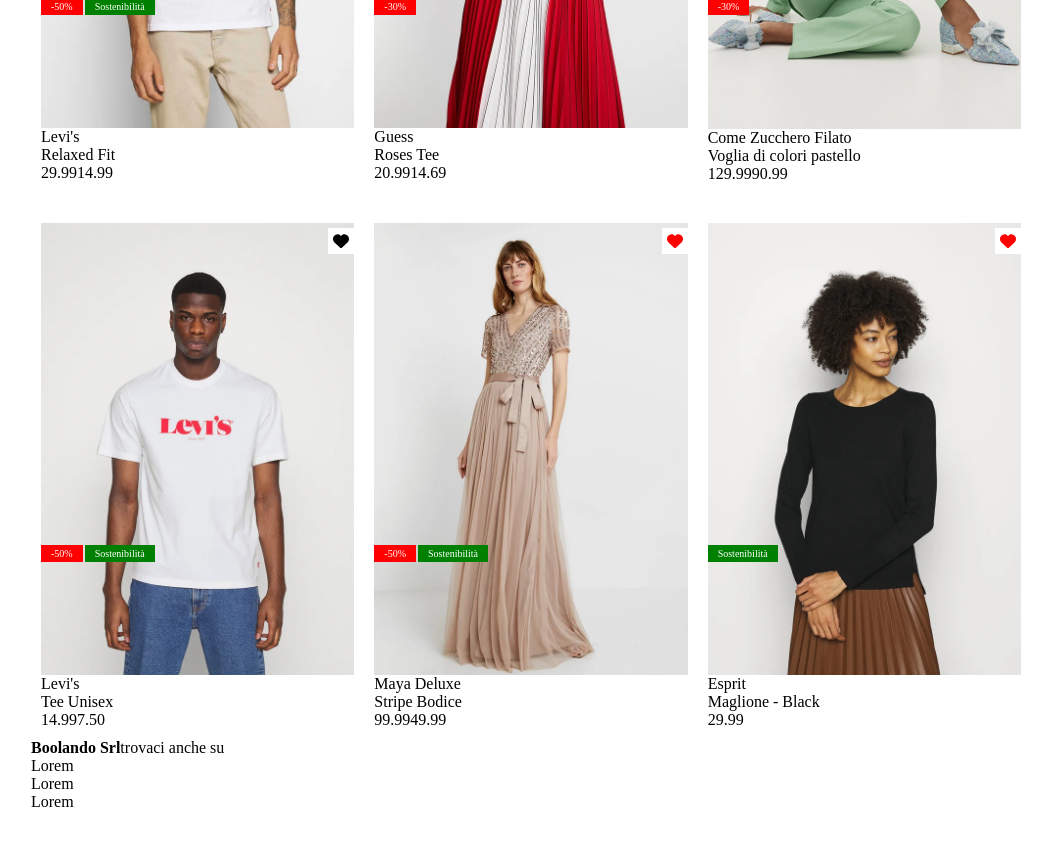
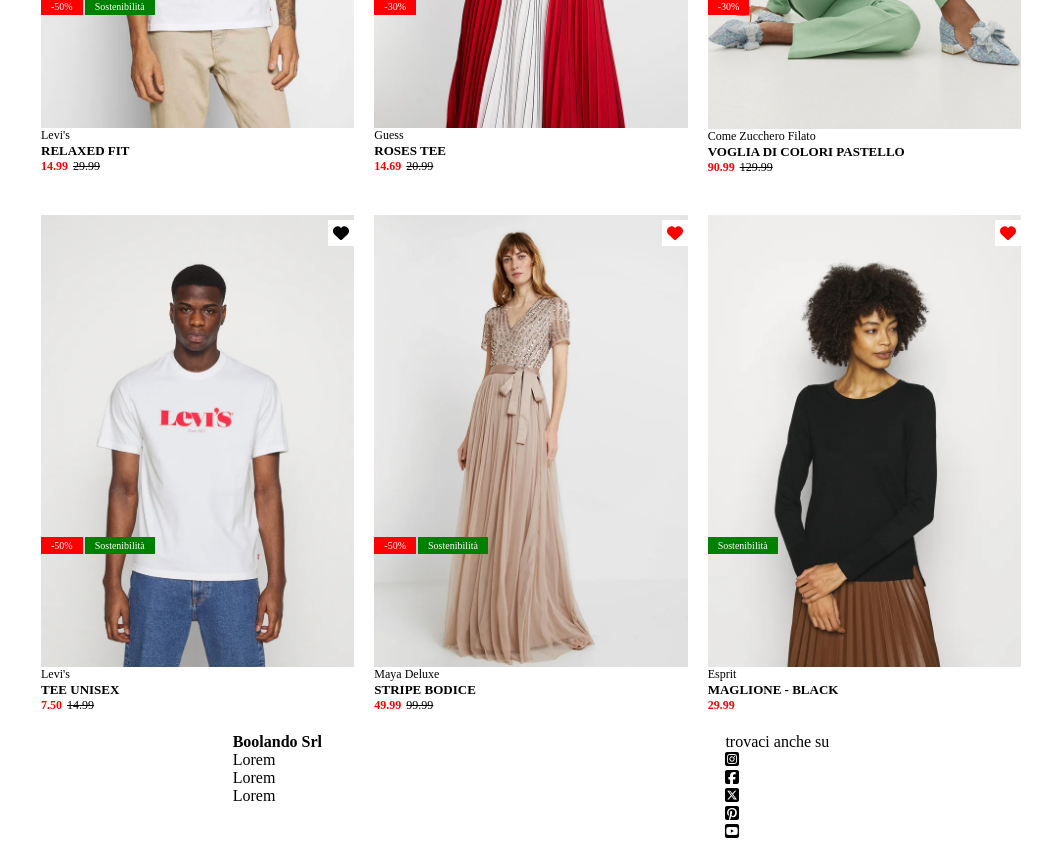
Before and after one commit to w3bd3v3lop3rNico/vite-boolando, a Vue app: page / in a window 1280 px wide. Shown: the part 380-1231 px from the top of the page, without its empty margins (109-1161 px from the left). Before the commit the page ends 1191 px from the top, so only its background shows below. Built offline with nearby package versions, Linux system fonts and the light colour scheme; data requests are answered from the project's data file.

Commit message:
style footer, add emit and modal

```diff
--- a/src/App.vue
+++ b/src/App.vue
@@ -8,9 +8,6 @@
 
 
 export default {
-  data() {
-
-  },
   components: {
     Header,
     Main,
@@ -20,7 +17,7 @@
     axios.get('http://localhost:3000/products')
     .then(res => {
       const products = res.data
-      console.log(res, products)
+      // console.log(res, products)
       store.products = products
     })
   }
@@ -35,7 +32,6 @@
 
   <Main />
   <Footer />
-
 </template>
 
 <style lang="scss">
--- a/src/components/CardProduct.vue
+++ b/src/components/CardProduct.vue
@@ -11,9 +11,12 @@
         }
     },
     methods: {
+        // dichiaro la funzione
         getDiscountedPrice() {
+            // mi salvo in una variabile il valore di default "0" da sottrarre al prezzo originale
             let discountPrice = 0
-            for(let i = 0; i < this.item.badges.length; i++) {
+            // ciclo l'array de
+            for (let i = 0; i < this.item.badges.length; i++) {
                 // console.log(i)
                 const currentBadge = this.item.badges[i];
                 // console.log(currentBadge)
@@ -27,6 +30,10 @@
             const finalPrice = this.item.price - discountPrice;
             // console.log(finalPrice)
             return finalPrice.toFixed(2)
+        },
+        onClick() {
+            console.log(this.item.name)
+            this.$emit('show', this.item.name)
         }
     },
     created() {
@@ -45,15 +52,22 @@
             <div class="card-image-icon" :class="item.isInFavorites ? 'favourite' : ''">
                 <font-awesome-icon icon="fa-solid fa-heart" />
             </div>
-            <div class="card-image-tags" >
-                <p :class="badge.type" v-for="(badge, index) in item.badges"
-                :key="index">{{ badge.value }}</p>
+            <div class="card-image-tags">
+                <p :class="badge.type" v-for="(badge, index) in item.badges" :key="index">{{ badge.value }}</p>
             </div>
         </div>
-        <div class="card-title">
-            <p> {{ item.brand }}</p>
-            <p class="small-title">{{ item.name }}</p>
-            <p><span v-show="item.price != getDiscountedPrice()">{{ item.price }}</span><span>{{ getDiscountedPrice() }}</span></p>
+        <div class="card-text">
+            <p class="brand"> {{ item.brand }}</p>
+            <h4 class="title" @click="onClick">{{ item.name }}</h4>
+            <p class="prices">
+                 <span class="discounted-price">
+                    {{ getDiscountedPrice() }}
+                </span>
+                <span v-show="item.price != getDiscountedPrice()" class="original-price">
+                    {{ item.price }}
+                </span>
+
+            </p>
         </div>
     </div>
 </template>
@@ -63,24 +77,40 @@
     flex-basis: calc((100% * 4) / 12);
     padding: 10px;
 }
+
 .card-image-body {
     position: relative;
+
     .card-figure {
-    position: relative;
+        position: relative;
+
         .card-a {
             position: absolute;
             top: 0;
+
             &:hover {
-            opacity: 0;
+                opacity: 0;
             }
         }
     }
+
     .favourite {
         color: red;
     }
+
+    .tag {
+        padding: 3px 10px;
+        background-color: green;
+    }
+
+    .discount {
+        padding: 3px 10px;
+        background-color: red;
+    }
+
     .card-image-icon {
         position: absolute;
-        z-index: 999;
+        z-index: 30;
         top: 5px;
         right: 0;
         background-color: white;
@@ -88,6 +118,7 @@
         display: flex;
         align-items: center;
     }
+
     .card-image-tags {
         position: absolute;
         display: flex;
@@ -98,16 +129,28 @@
         gap: 2px;
         color: white;
     }
+}
+.card-text {
+    .brand {
+        font-size: 12px;
+    }
+    .title {
+        font-weight: bold;
+        text-transform: uppercase;
+        font-size: 13px;
+    }
+    .prices {
+        font-size: 12px;
+        display: flex;
+        gap: 5px;
 
-    .tag {
-        padding: 3px 10px;
-        background-color: green;
-    }
-    .discount {
-        padding: 3px 10px;
-        background-color: red;
+        .discounted-price {
+            font-weight: bold;
+            color: red;
+        }
+        .original-price {
+            text-decoration: line-through;
+        }
     }
 }
-
-
 </style>
--- a/src/components/Footer.vue
+++ b/src/components/Footer.vue
@@ -2,8 +2,8 @@
 </script>
 
 <template>
-    <div class="container">
-        <div class="row display-flex ">
+    <div class="container footer-bar">
+        <div class="row">
             <div class="col ">
                 <h4>Boolando Srl</h4>
                 <ul class="display-flex">
@@ -11,12 +11,11 @@
                     <li><a href="#">Lorem</a></li>
                     <li><a href="#">Lorem</a></li>
                 </ul>
-
             </div>
 
             <div class="col">
                 <p>trovaci anche su</p>
-                <!-- <ul class="display-flex">
+                <ul class="display-flex">
                     <li>
                         <a href="#"><font-awesome-icon icon="fa-brands fa-square-instagram" /></a>
                     </li>
@@ -32,14 +31,21 @@
                     <li>
                         <a href="#"><font-awesome-icon icon="fa-brands fa-square-youtube" /></a>
                     </li>
-                </ul> -->
-
-
+                </ul>
             </div>
         </div>
-
     </div>
 </template>
 
 <style lang="scss" scoped>
+@use '../styles/general.scss' as *;
+
+.footer-bar {
+    padding: 10px 0;
+}
+.row {
+    justify-content: space-around;
+}
+
+
 </style>
--- a/src/components/Main.vue
+++ b/src/components/Main.vue
@@ -10,11 +10,20 @@
     data() {
         return {
             // products: productsJson.products,
-            store : store
+            store : store,
+            open: false,
+            selectedName: {}
+        }
+    },
+    methods: {
+        showModal(name) {
+            console.log('show modal', name);
+            this.selectedName = name;
+            this.open = true;
         }
     },
     created() {
-        console.log(this.store)
+        // console.log(this.store)
     }
 }
 </script>
@@ -24,7 +33,18 @@
         <div class="row">
             <CardProduct v-for="product in store.products"
             :item="product"
-            :key="product.id"/>
+            :key="product.id"
+            @show="showModal"/>
+        </div>
+    </div>
+    <div class="selected-product" v-if="open">
+        <div class="card">
+            <div class="close-icon">
+                <font-awesome-icon icon="fa-solid fa-circle-xmark" />
+            </div>
+            <div class="card-header">
+                ciao
+            </div>
         </div>
     </div>
 </template>
@@ -33,4 +53,32 @@
 .row {
     row-gap: 20px;
 }
+
+.selected-product::after {
+    content: '';
+    position: fixed;
+    top: 0;
+    bottom: 0;
+    left: 0;
+    right: 0;
+    z-index: 60;
+    background-color: rgba($color: #000000, $alpha: 0.5);
+}
+
+.selected-product .card {
+    position: fixed;
+    top: 50%;
+    left: 50%;
+    transform: translate(-50%, -50%);
+    z-index: 70;
+    border-radius: 10px;
+    padding: 20px;
+    width: 100%;
+    max-width: 500px;
+    background-color: white;
+    text-align: center;
+
+}
+
+
 </style>
--- a/src/store.js
+++ b/src/store.js
@@ -3,4 +3,21 @@
 export const store = reactive({
 
     products: [],
+
+    footer: [
+        {
+            title: 'Boolando s.r.l.',
+            data: [
+                {legals: 'Informazioni legali'},
+                {privacy: 'Informativa sulla privacy'},
+                {rights: 'Diritto di recesso'}
+            ]
+        },
+        {
+            title: 'Trovaci anche su',
+            data: [
+                {}
+            ]
+        }
+    ]
 });
```
Also changed, not shown: src/main.js (+8 -7 lines).
